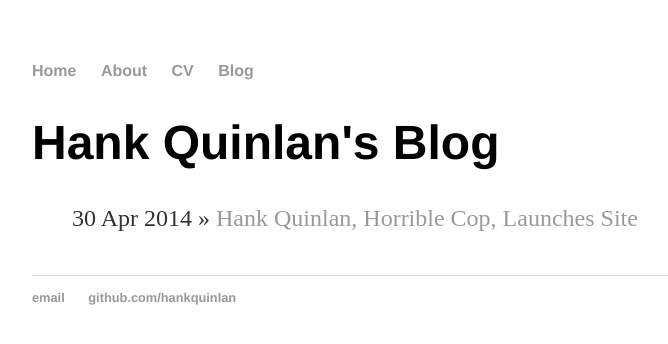
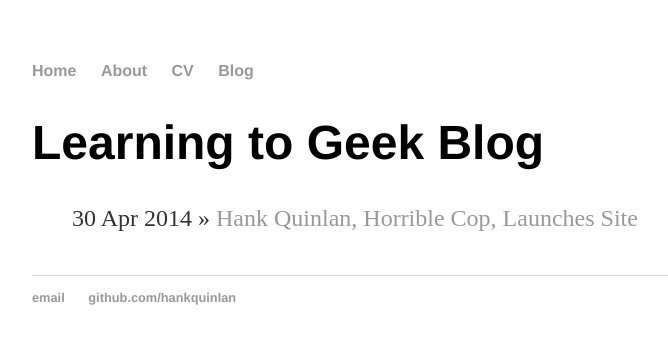
Before and after one commit to learningtogeek/learningtogeek.github.io, a Jekyll site: the page built from blog/index.html, in a window 1280 px wide. Shown: the top 344 px of the page, without its empty margins (160-828 px from the left). Built offline with Jekyll 4.4.1, drawn with Linux system fonts in a browser that asks for light colours.

Commit message:
Update index.html

```diff
--- a/blog/index.html
+++ b/blog/index.html
@@ -1,6 +1,6 @@
 ---
 layout: default
-title: Hank Quinlan's Blog
+title: Learning to Geek Blog
 ---
 <h1>{{ page.title }}</h1>
 <ul class="posts">
```
